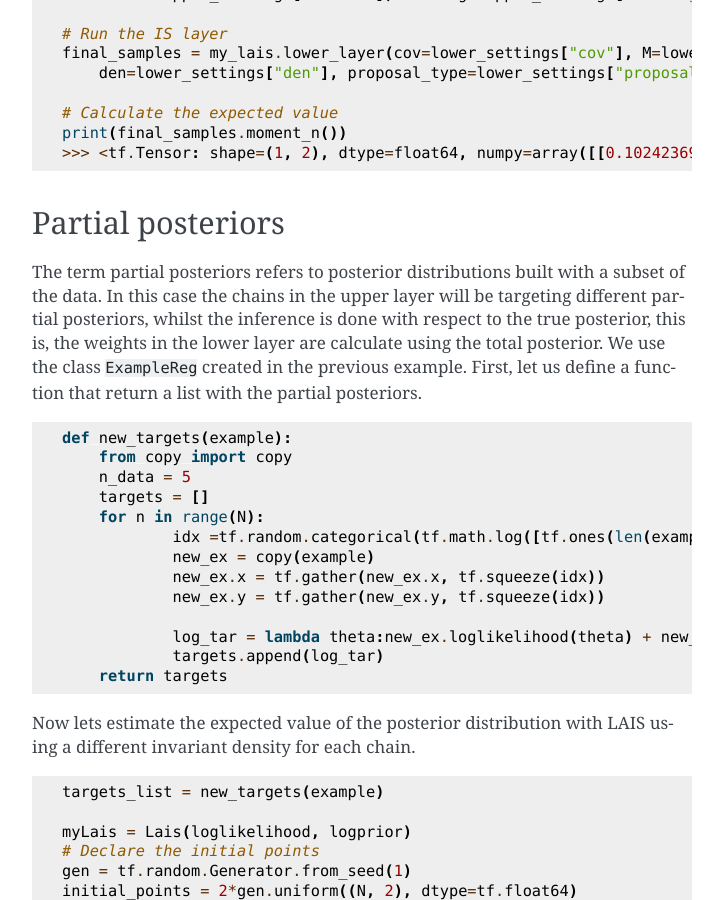
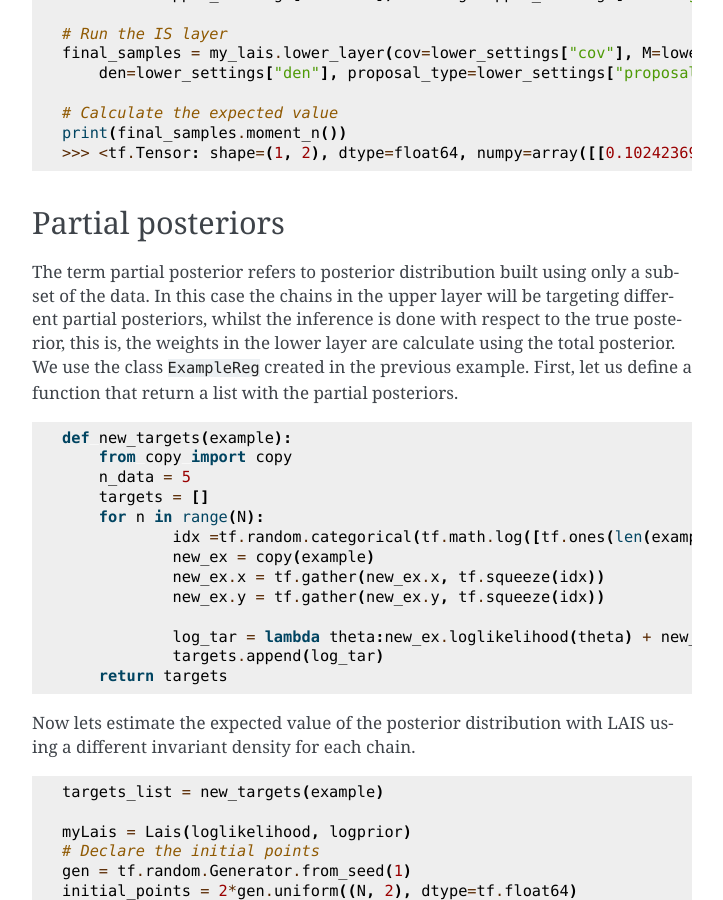
Before and after one commit to OneEmptyUser/pylais, a Sphinx documentation site: the page built from docs/source/examples.rst, in a window 1280 px wide and 900 px high, scrolled down 5569 px. Shown: the whole window, without its empty margins (388-1111 px from the left). Built offline with Sphinx 7.4.7, drawn with Linux system fonts in a browser that asks for light colours.

Commit message:
minor change in text

```diff
--- a/docs/source/examples.rst
+++ b/docs/source/examples.rst
@@ -200,7 +200,7 @@ a Student-t proposal with five degrees of freedom in the lower layer.
 Partial posteriors
 ------------------
 
-The term partial posteriors refers to posterior distributions built with a subset of the data. In this case the
+The term partial posterior refers to posterior distribution built using only a subset of the data. In this case the
 chains in the upper layer will be targeting different partial posteriors, whilst the inference is done with respect
 to the true posterior, this is, the weights in the lower layer are calculate using the total posterior. We use the
 class ``ExampleReg`` created in the previous example. First, let us define a function that return a list with the partial
```
